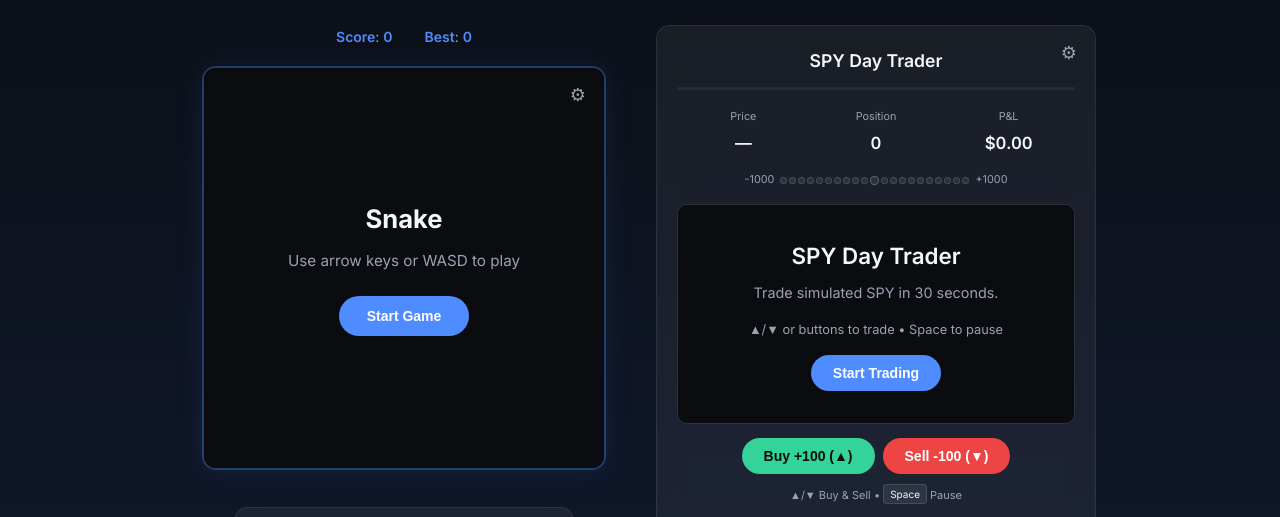
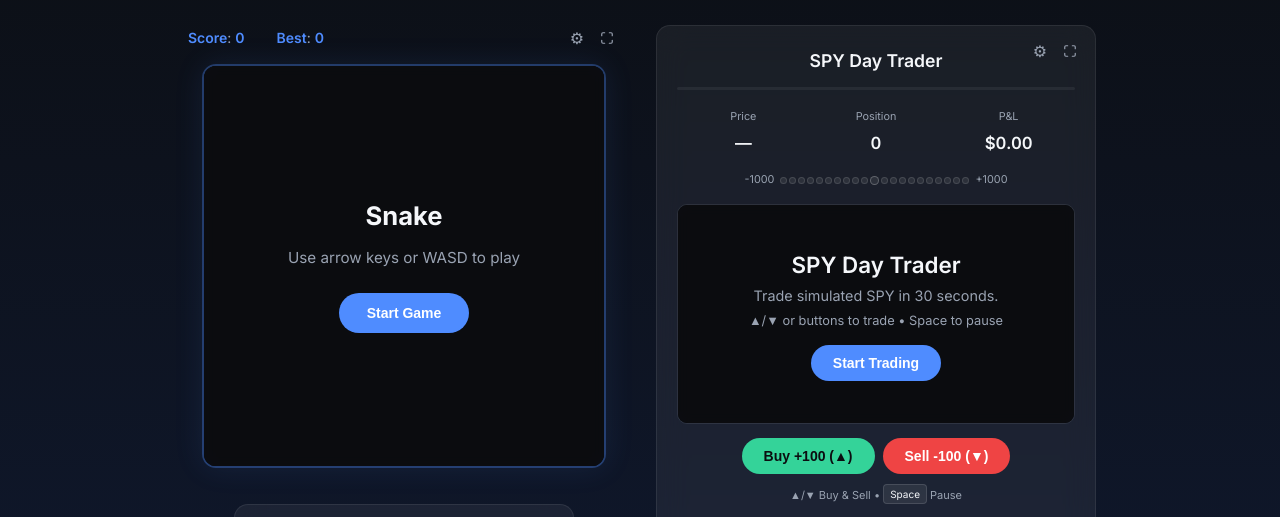
Before and after one commit to atatomir/atatomir.github.io, a plain HTML site: page games/index.html in a window 1280 px wide. Shown: the part 238-755 px from the top of the page. Drawn offline with Linux system fonts and the light colour scheme.

Commit message:
add full screen

```diff
--- a/games/index.html
+++ b/games/index.html
@@ -117,12 +117,23 @@ footer{
   min-width:0;
 }
 
+/* GAME TOOLBAR */
+.game-toolbar{
+  display:flex;justify-content:space-between;align-items:center;
+  margin-bottom:12px;padding:0 4px;
+}
+.game-toolbar-btns{display:flex;gap:4px;}
+.game-toolbar-btn{
+  background:none;border:none;color:var(--muted);font-size:16px;
+  cursor:pointer;padding:4px 6px;border-radius:6px;transition:0.2s;
+  display:flex;align-items:center;justify-content:center;
+}
+.game-toolbar-btn:hover{color:var(--ink);background:rgba(255,255,255,0.08);}
+
 /* SNAKE GAME */
 .snake-score-bar{
   display:flex;
-  justify-content:center;
   gap:32px;
-  margin-bottom:18px;
   font-size:14px;
   color:var(--muted);
 }
@@ -225,9 +236,9 @@ footer{
   background:rgba(11,13,16,0.82);backdrop-filter:blur(6px);z-index:2;transition:opacity 0.3s;
 }
 .trade-overlay.hidden{opacity:0;pointer-events:none;}
-.trade-overlay h3{font-size:1.4rem;margin-bottom:6px;}
-.trade-overlay p{color:var(--muted);margin-bottom:14px;font-size:0.9rem;}
-.trade-result{font-size:1.8rem;font-weight:700;margin-bottom:10px;}
+.trade-overlay h3{font-size:1.4rem;margin-bottom:0;}
+.trade-overlay p{color:var(--muted);margin-bottom:1px;font-size:0.9rem;}
+.trade-result{font-size:1.6rem;font-weight:700;margin-bottom:0;}
 .trade-btns{display:flex;gap:8px;justify-content:center;}
 .trade-btn{
   padding:10px 22px;border:none;border-radius:999px;
@@ -292,12 +303,6 @@ footer{
 .trade-lb td:last-child{text-align:right;font-weight:600;}
 
 /* GAME SETTINGS (shared) */
-.game-settings-btn{
-  position:absolute;top:12px;right:12px;
-  background:none;border:none;color:var(--muted);font-size:18px;
-  cursor:pointer;padding:4px 6px;border-radius:6px;transition:0.2s;z-index:3;
-}
-.game-settings-btn:hover{color:var(--ink);background:rgba(255,255,255,0.08);}
 .game-settings-modal{
   position:absolute;inset:0;
   display:flex;flex-direction:column;align-items:center;justify-content:center;
@@ -325,6 +330,13 @@ footer{
 }
 .game-settings-close:hover{background:rgba(255,255,255,0.15);}
 
+/* FULLSCREEN */
+.snake-canvas-wrap:fullscreen, .trade-panel:fullscreen{
+  display:flex;flex-direction:column;align-items:center;justify-content:center;
+  background:#0b0d10;
+}
+.trade-panel:fullscreen{padding:24px;}
+
 /* RESPONSIVE */
 @media (max-width:768px){
   .section-heading{font-size:2rem;}
@@ -349,12 +361,17 @@ footer{
 
     <!-- SNAKE -->
     <div class="game-col">
-      <div class="snake-score-bar">
-        <div><span data-en="Score" data-ro="Scor">Score</span>: <span id="snake-score">0</span></div>
-        <div><span data-en="Best" data-ro="Record">Best</span>: <span id="snake-high">0</span></div>
+      <div class="game-toolbar">
+        <div class="snake-score-bar">
+          <div><span data-en="Score" data-ro="Scor">Score</span>: <span id="snake-score">0</span></div>
+          <div><span data-en="Best" data-ro="Record">Best</span>: <span id="snake-high">0</span></div>
+        </div>
+        <div class="game-toolbar-btns">
+          <button class="game-toolbar-btn" id="snake-settings-btn" title="Settings">&#9881;</button>
+          <button class="game-toolbar-btn" id="snake-fullscreen-btn" title="Fullscreen"><svg width="14" height="14" viewBox="0 0 24 24" fill="none" stroke="currentColor" stroke-width="2" stroke-linecap="round" stroke-linejoin="round"><path d="M8 3H5a2 2 0 00-2 2v3"/><path d="M21 8V5a2 2 0 00-2-2h-3"/><path d="M3 16v3a2 2 0 002 2h3"/><path d="M16 21h3a2 2 0 002-2v-3"/></svg></button>
+        </div>
       </div>
-      <div class="snake-canvas-wrap">
-        <button class="game-settings-btn" id="snake-settings-btn" title="Settings">&#9881;</button>
+      <div class="snake-canvas-wrap" id="snake-wrap">
         <div class="game-settings-modal hidden" id="snake-settings-modal">
           <div class="game-settings-inner">
             <h4>Settings</h4>
@@ -442,9 +459,12 @@ footer{
 
     <!-- TRADING -->
     <div class="game-col">
-      <div class="trade-panel">
+      <div class="trade-panel" id="trade-wrap">
         <h3 data-en="SPY Day Trader" data-ro="SPY Day Trader">SPY Day Trader</h3>
-        <button class="game-settings-btn" id="game-settings-btn" title="Settings">&#9881;</button>
+        <div class="game-toolbar-btns" style="position:absolute;top:12px;right:12px;z-index:3;">
+          <button class="game-toolbar-btn" id="game-settings-btn" title="Settings">&#9881;</button>
+          <button class="game-toolbar-btn" id="trade-fullscreen-btn" title="Fullscreen"><svg width="14" height="14" viewBox="0 0 24 24" fill="none" stroke="currentColor" stroke-width="2" stroke-linecap="round" stroke-linejoin="round"><path d="M8 3H5a2 2 0 00-2 2v3"/><path d="M21 8V5a2 2 0 00-2-2h-3"/><path d="M3 16v3a2 2 0 002 2h3"/><path d="M16 21h3a2 2 0 002-2v-3"/></svg></button>
+        </div>
         <div class="game-settings-modal hidden" id="game-settings-modal">
           <div class="game-settings-inner">
             <h4>Settings</h4>
@@ -912,6 +932,13 @@ toggle.addEventListener('click', ()=>{
     saveSnakeSettings(snakeSettings);
     document.getElementById('snake-settings-modal').classList.add('hidden');
   });
+
+  // Fullscreen
+  document.getElementById('snake-fullscreen-btn').addEventListener('click', ()=>{
+    const el = document.getElementById('snake-wrap');
+    if(!document.fullscreenElement) el.requestFullscreen().catch(()=>{});
+    else document.exitFullscreen();
+  });
 })();
 
 // Trading Game
@@ -1355,6 +1382,13 @@ toggle.addEventListener('click', ()=>{
   });
 
   ctx.fillStyle='#0b0d10';ctx.fillRect(0,0,W,H);
+
+  // Fullscreen
+  document.getElementById('trade-fullscreen-btn').addEventListener('click', ()=>{
+    const el = document.getElementById('trade-wrap');
+    if(!document.fullscreenElement) el.requestFullscreen().catch(()=>{});
+    else document.exitFullscreen();
+  });
 })();
 </script>
 
```
